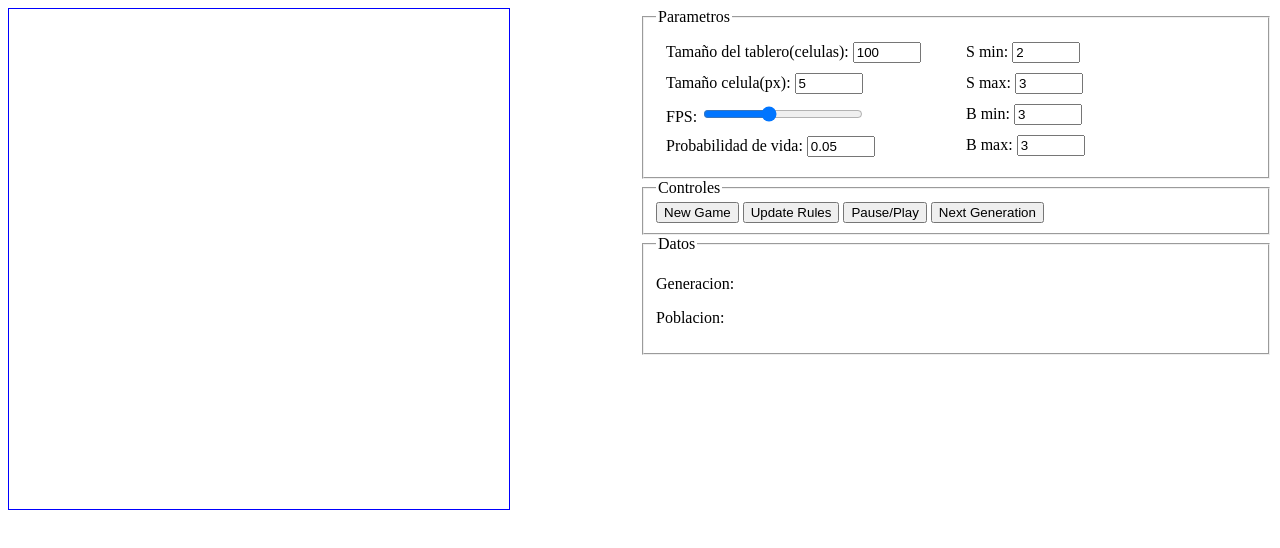
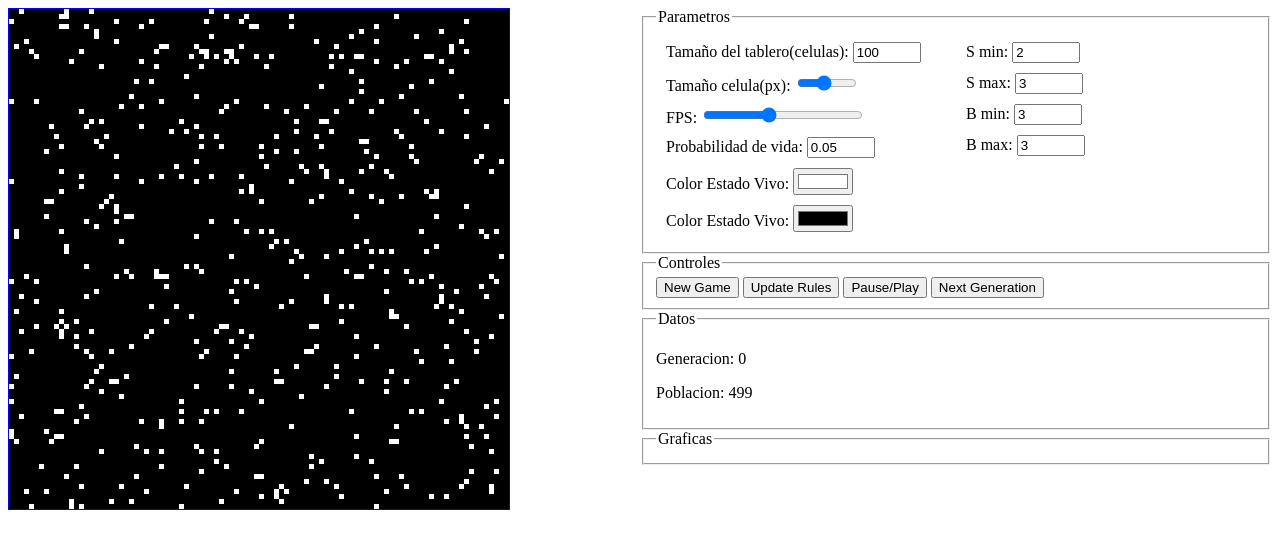
Before and after one commit to PsyDuck-Online/Conways-Game-Of-Life, a plain HTML site: page index.html in a window 1280 px wide. Drawn offline with Linux system fonts and the light colour scheme.

Commit message:
Agrega el cambio de colores en los estados de las celulas

```diff
--- a/index.html
+++ b/index.html
@@ -5,7 +5,7 @@
     <meta charset="UTF-8">
     <meta http-equiv="X-UA-Compatible" content="IE=edge">
     <meta name="viewport" content="width=device-width, initial-scale=1.0">
-    <title>Pruba Canvas</title>
+    <title>Conway's Game Of Life</title>
     <link rel="stylesheet" href="./styles.css">
 </head>
 
@@ -28,7 +28,7 @@
 
                     <div class="parametro">
                         <label for="cell-size">Tamaño celula(px):</label>
-                        <input type="number" name="cell-size" id="cell-size">
+                        <input type="range" name="cell-size" id="cell-size" value="5" min="1" max="10" step="1">
                     </div>
 
                     <div class="parametro">
@@ -40,6 +40,16 @@
                         <label for="life-percent">Probabilidad de vida:</label>
                         <input type="number" name="life-percent" id="life-percent" value="0.05" min="0" max="1"
                             step=".01">
+                    </div>
+
+                    <div class="parametro">
+                        <label for="color-vivo">Color Estado Vivo:</label>
+                        <input type="color" name="color-vivo" id="color-vivo">
+                    </div>
+
+                    <div class="parametro">
+                        <label for="color-muerto">Color Estado Vivo:</label>
+                        <input type="color" name="color-muerto" id="color-muerto">
                     </div>
                 </div>
 
@@ -80,6 +90,10 @@
                 <p>Generacion: <span id="generacion"></span></p>
                 <p>Poblacion: <span id="poblacion"></span></p>
             </fieldset>
+
+            <fieldset class="graficas">
+                <legend>Graficas</legend>
+            </fieldset>
         </div>
     </div>
 
--- a/js/Cell.js
+++ b/js/Cell.js
@@ -38,10 +38,10 @@ export default class Cell {
 
         this.estadoSig = this.estado;
 
-        if (suma < 2 || suma > 3) {
+        if (suma < this.sMin || suma > this.sMax) {
             this.estadoSig = 0;
         }
-        if (suma === 3) {
+        if (suma >= this.bMin && suma <= this.bMax) {
             this.estadoSig = 1;
         }
     }
--- a/js/main.js
+++ b/js/main.js
@@ -1,10 +1,13 @@
+import Cell from "./Cell.js";
+/***************/
 /** VARIABLES **/
-
-import Cell from "./Cell.js";
+/***************/
 
 // Canvas
 const canvas = document.getElementById('canvas');
 const ctx = canvas.getContext('2d');
+var colorVivo;
+var colorMuerto;
 // Parametros
 const canvasSizeElem = document.getElementById('canvas-size');
 const cellSizeElem = document.getElementById('cell-size');
@@ -14,6 +17,8 @@ const sMinElem = document.getElementById('s_min');
 const sMaxElem = document.getElementById('s_max');
 const bMinElem = document.getElementById('b_min');
 const bMaxElem = document.getElementById('b_max');
+const colorVivoElem = document.getElementById('color-vivo');
+const colorMuertoElem = document.getElementById('color-muerto');
 // Botones
 const newGameBtn = document.getElementById('new-game');
 const updateBtn = document.getElementById('update-rules');
@@ -35,20 +40,23 @@ var tablero;
 var playing;
 var gameInterval;
 
+/*********************/
 /** EVENT LISTENERS **/
+/*********************/
 document.addEventListener('DOMContentLoaded', loadGameOfLifeDefaultValues);
 newGameBtn.addEventListener('click', newGame);
 updateBtn.addEventListener('click', updateRules);
 playBtn.addEventListener('click', play);
 nextGenBtn.addEventListener('click', nextGen);
-canvas.addEventListener('mousedown', e => {
-    let coordenadas = getCursorPosition(e);
-    tablero[coordenadas[1]][coordenadas[0]].invertirEstado();
-    dibujarTablero();
-    console.log("x: " + coordenadas[0] + " y: " + coordenadas[1]);
-});
+canvas.addEventListener('mousedown', e => cambiarEstadoCelula(e));
 
-/**  FUNCIONES **/
+cellSizeElem.addEventListener('change', updateRules);
+/***************/
+/** FUNCIONES **/
+/***************/
+
+// ---- Funciones principales ----
+
 function loadGameOfLifeDefaultValues() {
     canvasSizeElem.value = 100;
     cellSizeElem.value = 5;
@@ -58,14 +66,12 @@ function loadGameOfLifeDefaultValues() {
     sMaxElem.value = 3;
     bMinElem.value = 3;
     bMaxElem.value = 3;
+    colorVivoElem.value = '#ffffff';
+    colorMuertoElem.value = '#000000';
 
     playing = false;
+
     updateRules();
-}
-
-function imprimirDatos() {
-    poblacionElem.innerText = poblacion;
-    generacionElem.innerText = generacion;
 }
 
 function newGame() {
@@ -74,6 +80,7 @@ function newGame() {
     if (playing === true) {
         play();
     }
+    // Reiniciamos los datos
     generacion = 0;
     poblacion = 0;
     // Creamos el tablero
@@ -81,7 +88,6 @@ function newGame() {
     for (let i = 0; i < canvasSize; i++) {
         tablero[i] = new Array(canvasSize);
     }
-
     // Llenamos el tablero de celulas
     let estado;
     for (let y = 0; y < canvasSize; y++) {
@@ -91,25 +97,29 @@ function newGame() {
             tablero[y][x] = new Cell(x, y, estado, sMin, sMax, bMin, bMax);
         }
     }
-
     // Agregamos a los vecinos
     for (let y = 0; y < canvasSize; y++) {
         for (let x = 0; x < canvasSize; x++) {
             tablero[y][x].agregarVecinos(tablero);
         }
     }
-
-    console.log(tablero[0][0].vecinos);
-
-    dibujarTablero();
+    // Imprimimos los resultados
+    imprimirTablero();
     imprimirDatos();
 }
 
 function updateRules() {
+    var needNewGame = false; // Variable para comprobar la necesidad de hacer un nuevo juego
     // Detenemos el juego anterior
     if (playing === true) {
         play();
     }
+    // Comprobamos el cambio del tamaño del canvas y de las reglas del juego
+    if (canvasSizeElem.value != canvasSize || sMinElem.value != sMin || sMaxElem.value != sMax || bMinElem.value != bMin || bMaxElem.value != bMax) {
+        needNewGame = true;
+    }
+
+
     // Actualizamos los valores
     canvasSize = canvasSizeElem.value;
     cellSize = cellSizeElem.value;
@@ -119,22 +129,29 @@ function updateRules() {
     sMax = sMaxElem.value;
     bMin = bMinElem.value;
     bMax = bMaxElem.value;
+    colorVivo = colorVivoElem.value;
+    colorMuerto = colorMuertoElem.value;
     // Limpiamos el canvas
     canvas.width = canvasSize * cellSize;
     canvas.height = canvasSize * cellSize;
+
+    // Si se cambio el tamaño del canvas o las reglas se crea un nuevo juego
+    if (needNewGame === true)
+        newGame();
+
+    imprimirTablero();
 }
 
 function play() {
     playing = !playing;
+    if (playing) {
+        gameInterval = setInterval(nextGen, 1000 / frameRate);
+    } else {
+        clearInterval(gameInterval);
+    }
+}
 
-    console.log(playing);
-
-    if (playing) {
-        gameInterval = setInterval(() => {
-
-            dibujarTablero();
-            imprimirDatos();
-
+function nextGen() {
     generacion += 1;
     poblacion = 0;
 
@@ -145,33 +162,48 @@ function play() {
         }
     }
 
-            for(let y = 0; y < canvasSize; y++) {
-                for(let x = 0; x < canvasSize; x++) {
+    for (let y = 0; y < canvasSize; y++) {
+        for (let x = 0; x < canvasSize; x++) {
             tablero[y][x].mutar();
         }
     }
 
+    imprimirTablero();
+    imprimirDatos();
+}
+
+function cambiarEstadoCelula(e) {
+    let coordenadas = getCursorPosition(e);
+    // Actualiza el contador de poblacion
+    if (tablero[coordenadas[1]][coordenadas[0]].estado === 1) {
+        poblacion -= 1;
+    } else {
+        poblacion += 1;
+    }
+    // Invierte el estado de la celula
+    tablero[coordenadas[1]][coordenadas[0]].invertirEstado();
+    // Imprime los resultados
+    imprimirTablero();
+    imprimirDatos();
+}
+// ---- Funciones Secundarias ----
 
 
-        }, 1000 / frameRate);
-    } else {
-        clearInterval(gameInterval);
-    }
+
+function imprimirDatos() {
+    poblacionElem.innerText = poblacion;
+    generacionElem.innerText = generacion;
 }
 
-function dibujarTablero() {
+function imprimirTablero() {
     canvas.width = canvas.width;
     canvas.height = canvas.height;
     for (let y = 0; y < canvasSize; y++) {
         for (let x = 0; x < canvasSize; x++) {
-            ctx.fillStyle = tablero[y][x].estado == 1 ? '#ffffff' : '#000000';
+            ctx.fillStyle = tablero[y][x].estado == 1 ? colorVivo : colorMuerto;
             ctx.fillRect(x * cellSize, y * cellSize, cellSize, cellSize);
         }
     }
-}
-
-function nextGen() {
-    console.log('Next Generation');
 }
 
 function getCursorPosition(event) {
```
Lines whose indentation alone changed are shown as unchanged.
